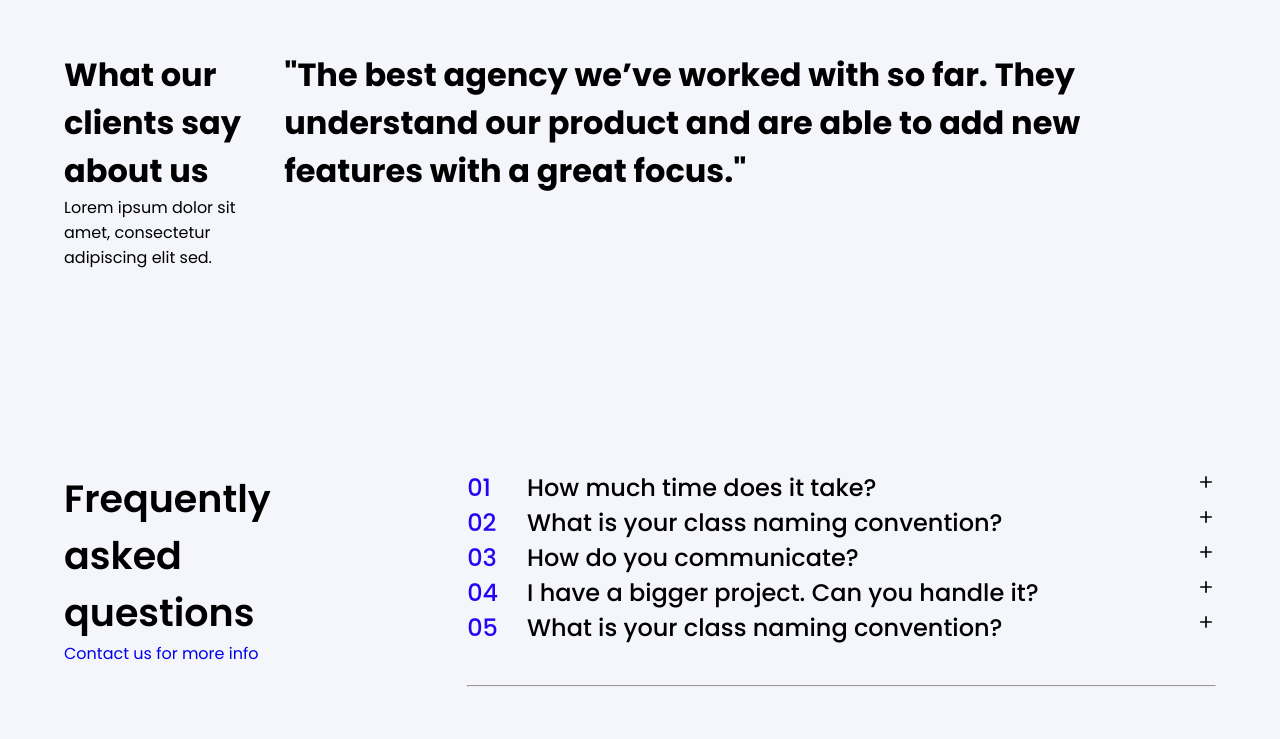
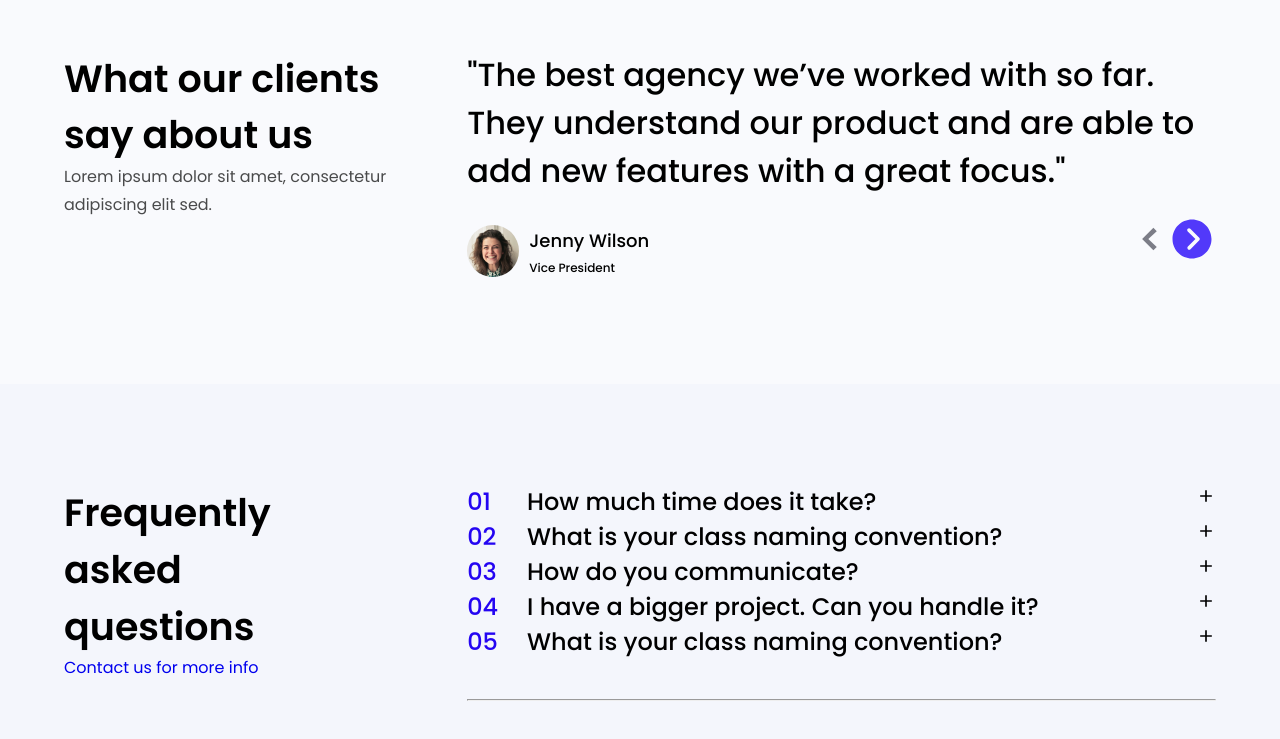
Before and after one commit to ebokes/surftweb, a React (Create React App) app: page / in a window 1280 px wide. Shown: the part 3491-4230 px from the top of the page. Built offline with nearby package versions, Linux system fonts and the light colour scheme.

Commit message:
update review page style

```diff
--- /dev/null
+++ b/public/test.css
@@ -0,0 +1,3 @@
+* {
+  color: #28293999;
+}
--- a/src/components/home/reviewsPage/index.js
+++ b/src/components/home/reviewsPage/index.js
@@ -3,12 +3,14 @@ import {
   Container,
   BackdropContainer,
 } from "../../../reuseableComponents/containerStyle";
-
 import { ReviewsPageContainer, Col1, Col2 } from "./reviewsPageStyle";
+import woman from "../../../images/woman.png";
+import { IoIosArrowDroprightCircle } from "react-icons/io";
+import { GoChevronLeft } from "react-icons/go";
 
 function ReviewsPage() {
   return (
-    <BackdropContainer>
+    <BackdropContainer bg="#F4F6FC80">
       <Container>
         <ReviewsPageContainer>
           <Col1>
@@ -16,11 +18,24 @@ function ReviewsPage() {
             <p>Lorem ipsum dolor sit amet, consectetur adipiscing elit sed.</p>
           </Col1>
           <Col2>
+            <h1>
+              "The best agency we’ve worked with so far. They understand our
+              product and are able to add new features with a great focus."
+            </h1>
             <div>
-              <h1>
-                "The best agency we’ve worked with so far. They understand our
-                product and are able to add new features with a great focus."
-              </h1>
+              <div className="left">
+                <div className="img-container">
+                  <img src={woman} alt="" />
+                </div>
+                <div className="text-container">
+                  <h5>Jenny Wilson</h5>
+                  <p>Vice President</p>
+                </div>
+              </div>
+              <div className="right">
+                <GoChevronLeft color="#28293999" size={36} />
+                <IoIosArrowDroprightCircle color="#5239FA" size={48} />
+              </div>
             </div>
           </Col2>
         </ReviewsPageContainer>
--- a/src/components/home/reviewsPage/reviewsPageStyle.js
+++ b/src/components/home/reviewsPage/reviewsPageStyle.js
@@ -3,7 +3,76 @@ import styled from "styled-components";
 export const ReviewsPageContainer = styled.div`
   display: flex;
   justify-content: space-between;
+
+  @media (max-width: ${({ theme }) => theme.mediaQuery.tablet}) {
+    flex-direction: column;
+  }
 `;
 
-export const Col1 = styled.div``;
-export const Col2 = styled.div``;
+export const Col1 = styled.div`
+  width: 30%;
+
+  @media (max-width: ${({ theme }) => theme.mediaQuery.tablet}) {
+    margin-bottom: 4rem;
+    width: 100%;
+  }
+  & > h1 {
+    font-size: 3.8rem;
+    font-weight: 600;
+    line-height: 5.6rem;
+  }
+
+  & > p {
+    font-size: 1.6rem;
+    font-weight: 400;
+    line-height: 2.8rem;
+    opacity: 0.7;
+  }
+`;
+export const Col2 = styled.div`
+  width: 65%;
+
+  @media (max-width: ${({ theme }) => theme.mediaQuery.tablet}) {
+    flex-direction: column;
+    width: 100%;
+  }
+
+  h1 {
+    font-size: 3.2rem;
+    font-weight: 500;
+    line-height: 4.8rem;
+  }
+  & > div {
+    display: flex;
+    justify-content: space-between;
+    align-items: center;
+    .left {
+      display: flex;
+      margin-top: 3rem;
+      align-items: center;
+
+      .img-container {
+        img {
+          border-radius: 50%;
+        }
+      }
+      .text-container {
+        margin-left: 1rem;
+        h5 {
+          font-size: 1.8rem;
+          font-weight: 500;
+        }
+        p {
+          font-size: 1.2rem;
+          font-weight: 500;
+          line-height: 2.8rem;
+        }
+      }
+    }
+  }
+
+  .right {
+    display: flex;
+    align-items: center;
+  }
+`;
--- a/src/reuseableComponents/containerStyle.js
+++ b/src/reuseableComponents/containerStyle.js
@@ -19,6 +19,6 @@ export const BackdropContainer = styled.div`
   z-index: ${({ z }) => z || "0"};
   height: ${({ height }) => height || "fit-content"};
   width: 100%;
-  opacity: ${({ opacity }) => opacity || "1"};
+
   /* border: 2px solid red; */ ;
 `;
```
Also changed, not shown: src/images/woman.png (added).
